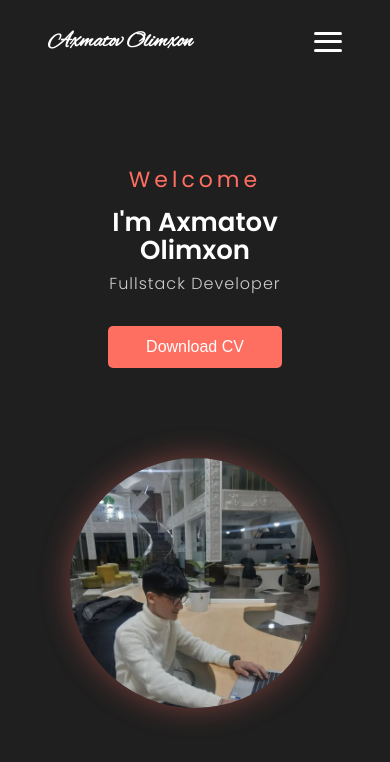
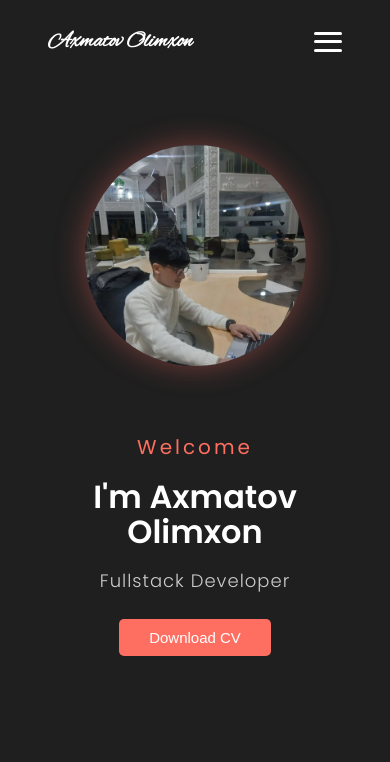
Before and after one commit to olimxon313/resume, a Next.js app: page / in a window 390 px wide. Shown: the top 762 px of the page. Built offline with nearby package versions, Linux system fonts and the light colour scheme.

Commit message:
ready header

```diff
--- a/src/app/components/Header/header.scss
+++ b/src/app/components/Header/header.scss
@@ -133,33 +133,28 @@ $large: 1200px;
       letter-spacing: 4px;
       position: relative;
       top: 10px;
-      font-family: 'Poppins', sans-serif;
     }
 
     .name {
-      font-size: clamp(26px, 6vw, 44px);
+      font-size: clamp(28px, 6vw, 52px);
       font-weight: 600;
       line-height: 1.1;
       animation: fadeInUp 1.3s ease both;
-      margin-bottom: 1px;
-      font-family: 'Poppins', sans-serif;
+      margin-bottom: 5px;
     }
 
     .role {
-      font-size: clamp(16px, 4vw, 20px);
-      font-weight: 100;
+      font-size: clamp(16px, 4vw, 22px);
+      font-weight: 300;
       color: #ccc;
       animation: fadeInUp 1.6s ease both;
       margin-bottom: 0px;
       letter-spacing: 1px;
-      font-family: 'Poppins', sans-serif;
-      position: relative;
-      bottom: 10px;
     }
 
     .download-btn {
-      margin-top: 20px;
-      padding: 12px 38px;
+      margin-top: 25px;
+      padding: 12px 40px;
       background: $accent;
       border: none;
       border-radius: 5px;
@@ -189,13 +184,13 @@ $large: 1200px;
       border-radius: 50%;
       box-shadow: 0 0 30px rgba($accent, 0.4);
       animation: fadeIn 1.5s ease both;
-      object-fit: cover; // ✅ сохраняет пропорции
-      aspect-ratio: 1 / 1; // ✅ делает фото всегда круглым и без искажений
+      object-fit: cover;
+      aspect-ratio: 1 / 1;
     }
   }
 }
 
-/* ======== SUB HEADER (второй хедер) ======== */
+/* ======== SUB HEADER ======== */
 .sub-header {
   display: flex;
   justify-content: space-between;
@@ -237,7 +232,7 @@ $large: 1200px;
   }
 }
 
-/* ============ Анимации ============ */
+/* ============ АНИМАЦИИ ============ */
 @keyframes fadeInUp {
   from {
     opacity: 0;
@@ -260,7 +255,7 @@ $large: 1200px;
   }
 }
 
-/* ======== MEDIA ======== */
+/* ============ MEDIA ============ */
 @media (max-width: $large) {
   .hero {
     padding: 80px;
@@ -269,24 +264,40 @@ $large: 1200px;
 
 @media (max-width: $medium) {
   .hero {
-    flex-direction: column;
+    flex-direction: column-reverse; // 📱 фото сверху
     padding: 60px 40px;
     text-align: center;
+    gap: 40px;
 
     .hero-content {
       align-items: center;
 
+      .welcome {
+        font-size: 20px;
+        letter-spacing: 3px;
+      }
+
+      .name {
+        font-size: 32px;
+      }
+
+      .role {
+        font-size: 18px;
+      }
+
       .download-btn {
         align-self: center;
+        font-size: 15px;
+        padding: 10px 30px;
       }
     }
 
     .hero-image img {
-      width: 85%;
-      height: 70%;
-      margin-top: 30px;
+      width: 75%;
+      height: auto;
+      margin-top: 10px;
       aspect-ratio: 1 / 1;
-      object-fit: cover; // ✅ не тянет картинку
+      object-fit: cover;
     }
   }
 
```
